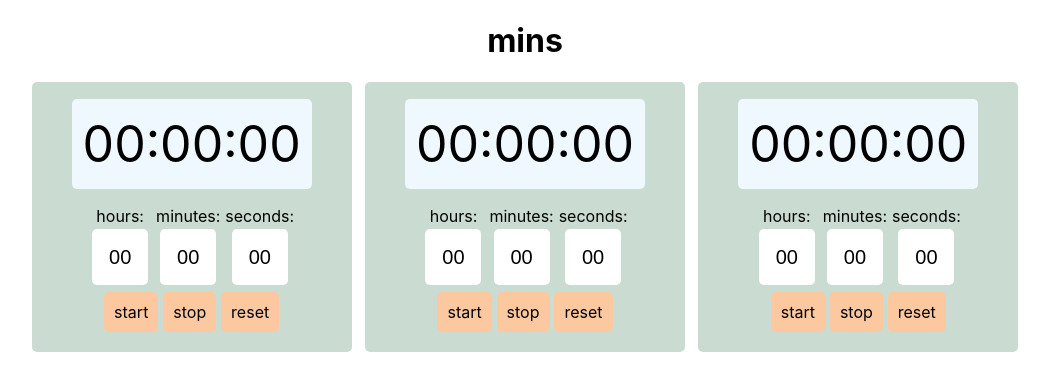
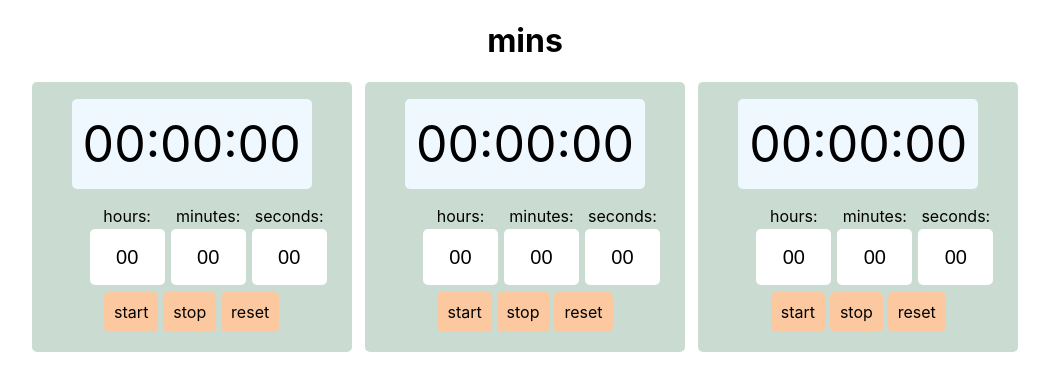
Before and after one commit to SarnaKhmel/min-client, a React (Create React App) app: page / in a window 1280 px wide. Shown: the top 390 px of the page, without its empty margins (115-1164 px from the left). Built offline with nearby package versions, Linux system fonts and the light colour scheme.

Commit message:
minor styling

```diff
--- a/src/components/Timer/Timer.css
+++ b/src/components/Timer/Timer.css
@@ -61,7 +61,7 @@
     font-size: 20px;
     text-align: center;
     border-radius: 5px;
-    width: 50px;
+    width: 69px;
     height: 50px;
     border: none;
     margin: 3px;
```
